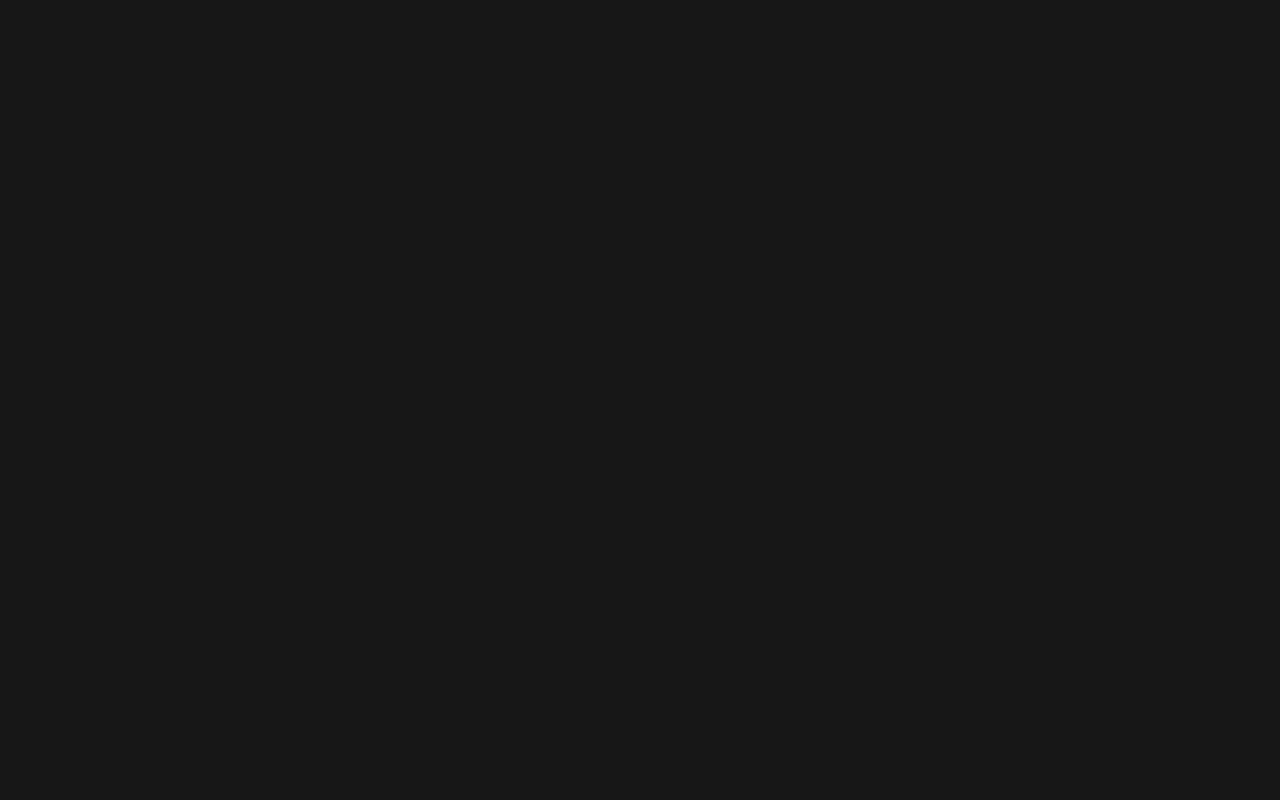
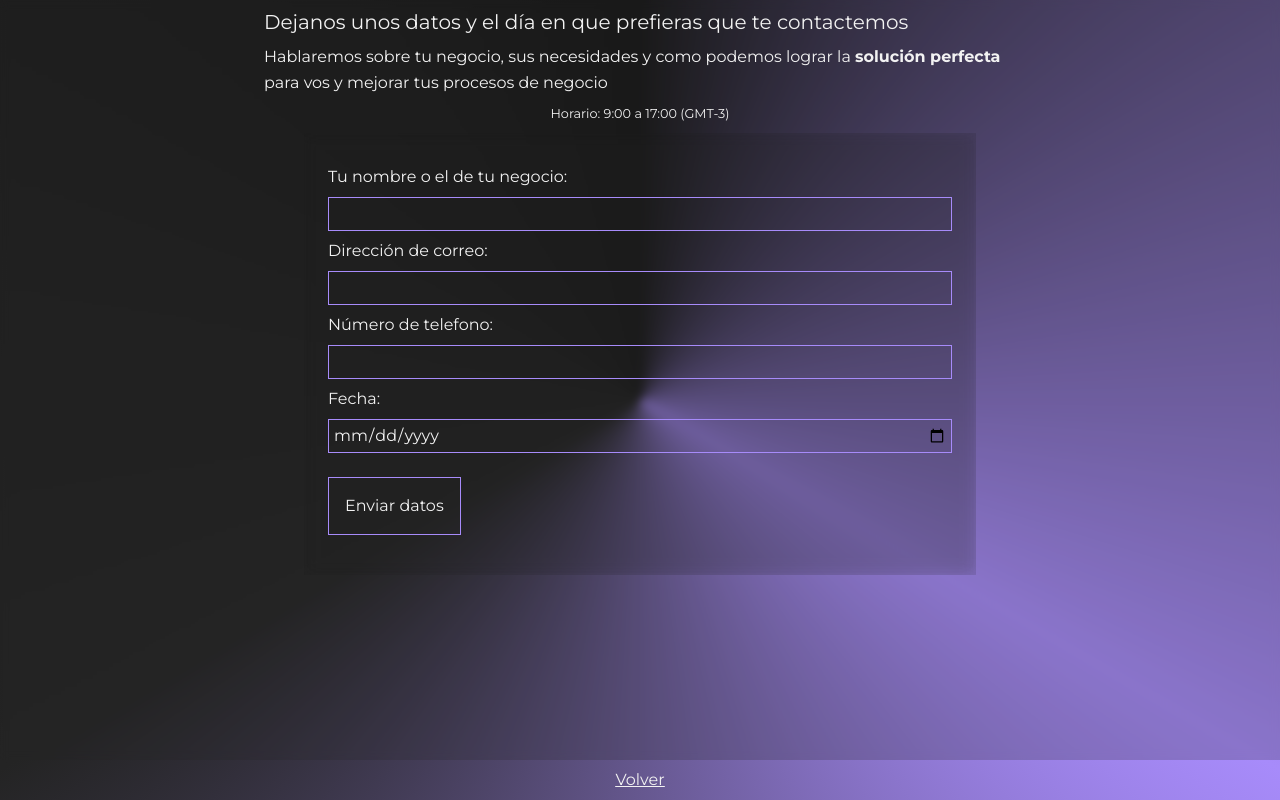
Before and after one commit to est3banst/custom, a React (Vite) app: page /free-consultation in a window 1280 px wide. Before the commit this address had no page. Built offline with nearby package versions, Linux system fonts and the light colour scheme; a web font is replaced by a local one.

Commit message:
all inkkkss

```diff
--- a/index.html
+++ b/index.html
@@ -5,11 +5,12 @@
     <link rel="icon" type="image/png" href="/kustom-logobg.png" />
     <meta name="viewport" content="width=device-width, initial-scale=1.0" />
 
-    <title>Kustom</title>
+    <title>Desarrollo Web, Tiendas Virtuales y Soluciones Personalizadas - Kustom</title>
     <meta name="description" content="Buscas una página web que te ayude a promocionar y vender tus servicios y/o productos? Tenemos la solución adecuada para vos. Desarrollo de páginas web profesionales y modernas que destacan tu marca, tiendas virtuales que aumentan tus ventas y sistemas de gestión que aumentan tu eficiencia operativa">
     <meta name="robots" content="index, follow, max-snippet:-1, max-image-preview:large, max-video-preview:-1">
     <meta name="keywords" content="Páginas web, Desarrollo de tienda en línea, ecommerce, Marca digital, presencia en línea, rediseño de páginas web, páginas web modernas y optimizadas" data-rh="true">
-    <meta property="og:title" content="Kustom - Soluciones Web">
+    <meta property="og:title" content="Desarrollo Web, Tiendas Virtuales y Soluciones Personalizadas - Kustom">
+    <meta name="author" content="kustomdev.com">
     <meta property="og:description" content="Buscas una página web que te ayude a promocionar y vender servicios y/o productos. Tenemos la solución adecuada para vos. Desarrollo de páginas web profesionales y modernas que destacan tu marca, tiendas virtuales que aumentan tus ventas y sistemas de gestión que aumentan tu eficiencia operativa">
     <script src="https://www.google.com/recaptcha/api.js" async defer></script>
   </head>
--- /dev/null
+++ b/src/components/Consultation.jsx
@@ -0,0 +1,48 @@
+import React from 'react'
+import { Link } from 'react-router-dom'
+
+const Consultation = () => {
+  return (
+    <div className='container-conic flex'>
+        <div className='flex flex-col'>
+        <section className='flex flex-col relative bg-[rgba(36,36,36,0.22)] m-auto backdrop-blur-xs w-screen h-full items-center'>
+           <article className='p-2 leading-relaxed flex max-w-3xl flex-col gap-2'>
+           <h2 className='text-xl'>Dejanos unos datos y el día en que prefieras que te contactemos</h2>
+
+            <p>Hablaremos sobre tu negocio, sus necesidades y como podemos lograr la <b>solución perfecta</b> para vos y mejorar tus procesos de negocio</p>
+            <small className='flex justify-center w-full'>Horario: 9:00 a 17:00 (GMT-3)</small>
+            </article>
+            <form className='bg-[#17171712] backdrop-blur-sm w-full max-w-2xl p-6' action="">
+                <div className='flex flex-col gap-2 my-2'>
+                <label htmlFor="">Tu nombre o el de tu negocio:</label>
+                <input className='border-[#a78bfa] border p-1' type="text" placeholder='' required id='' name=''/>
+                </div>
+                <div className='flex flex-col gap-2 my-2'>
+                <label htmlFor="">Dirección de correo:</label>
+                <input className='border-[#a78bfa] border p-1' type="text" placeholder='' required id='' name=''/>
+                </div>
+                <div className='flex flex-col gap-2 my-2'>
+                <label htmlFor="">Número de telefono:</label>
+                <input className='border-[#a78bfa] border p-1' type="text" placeholder='' required id='' name=''/>
+                </div>
+                <div className='flex flex-col gap-2 my-2'>
+                <label htmlFor="">Fecha:</label>
+                <input className='border-[#a78bfa] border p-1' type="date" placeholder='' required id='' name=''/>
+                </div>
+                <button className='w-max cursor-pointer hover:opacity-70 my-4 border border-[#a78bfa] mx-auto p-4'>Enviar datos</button>
+            </form>
+        </section>
+        <section className='relative w-full text-center p-2 underline'>
+            <Link to={'/'}>
+            Volver
+            </Link>
+        </section>
+        </div>
+
+
+
+    </div>
+  )
+}
+
+export default Consultation
--- a/src/components/Hero.jsx
+++ b/src/components/Hero.jsx
@@ -24,9 +24,16 @@ const Hero = () => {
         </Link>
        </span>
        <div ref={freeBtn} className={`outbutton -translate-y-12 opacity-0 transition-all my-2 duration-[1200ms] ease-in-out ${isBtnInView ? 'translate-y-0 opacity-100' : ''}`}>
+        <Link target="_blank" to="/free-consultation">
         <button className="corner-button text-base font-bold bg-[#00000004] backdrop-blur-[2px]">
             <span>Solicitar auditoría gratis</span>
         </button>
+        </Link>
+        <span className={`absolute bottom-0 translate-y-5 font-black right-0 text-[#a78bfa] ${isBtnInView ? 'arrow-animation' : ''}`}>
+        <svg xmlns="http://www.w3.org/2000/svg" width={30} height={30} viewBox="0 0 100 100">
+	<path fill="currentColor" d="M14.291 2.346a5 5 0 0 0-2.477 4.944l7.556 81.087c.483 3.937 5.139 5.772 8.177 3.222l14.215-11.93l7.15 12.385c4.112 7.121 12.37 7.87 19.49 3.758c7.123-4.112 10.603-11.637 6.491-18.758l-7.125-12.341l17.164-6.245c3.727-1.357 4.466-6.305 1.298-8.692L19.784 2.688a5 5 0 0 0-5.493-.342m8.878 15.408l49.685 34.467l-19.713 7.173l.092.143l13 22.517c1.428 2.473-.356 3.67-2.83 5.098s-4.402 2.375-5.83-.098l-13-22.517l-.103-.198l-16.294 13.677z" color="currentColor"></path>
+</svg>
+        </span>
     </div>
 
        </div>
--- a/src/components/Plans.jsx
+++ b/src/components/Plans.jsx
@@ -47,7 +47,7 @@ const Plans = () => {
 
     </div>
     <div className='mx-auto py-4 px-2 w-max'>
-   <h2>Métricas de <b>rendimiento</b></h2>
+   <h2 className='text-xl'>Métricas de <b>rendimiento</b></h2>
   <div className='flex flex-col md:flex-row gap-4 m-4'>
   <div className='max-w-56 p-3'>
     <span className='font-black text-2xl'>1.6S</span>
@@ -97,7 +97,7 @@ const Plans = () => {
        </section>
     </div>
           <div className='mx-auto py-4 px-2 w-max'>
-   <h2>Métricas de <b>rendimiento</b></h2>
+   <h2 className='text-xl'>Métricas de <b>rendimiento</b></h2>
   <div className='flex flex-col md:flex-row gap-4 m-4'>
   <div className='max-w-56 p-3'>
     <span className='font-black text-2xl'>1S</span>
--- a/src/components/Portfolio.jsx
+++ b/src/components/Portfolio.jsx
@@ -1,8 +1,17 @@
 import React from 'react'
+import { Link } from 'react-router-dom'
 
 const Portfolio = () => {
   return (
-    <div>Portfolio</div>
+    <div className='flex container-conic'>
+      <section className='text-xl w-full flex h-1/2 my-auto flex-col p-6 font-bold bg-[#24242439] backdrop-blur-xs justify-center items-center'>
+      Estamos trabajando para que encuentres todo lo que buscas
+      <Link className='my-4 border hover:opacity-60 border-slate-50 p-4' to={'/'} >
+      Volver
+      </Link>
+      </section>
+
+    </div>
   )
 }
 
--- /dev/null
+++ b/src/components/supp/Support.jsx
@@ -0,0 +1,9 @@
+import React from 'react'
+
+const Support = () => {
+  return (
+    <div>Support</div>
+  )
+}
+
+export default Support
--- a/src/index.css
+++ b/src/index.css
@@ -303,6 +303,60 @@ button:hover span::after {
   color: #fff
 }
 
+.container-conic {
+  width: 100vw;
+  height: 100vh;
+  background-color: #242424;
+  position: relative;
+  overflow: hidden;
+}
+
+.container-conic::before {
+  content: "";
+  position: absolute;
+  inset: 0;
+  background-image: conic-gradient(from 0deg, #171717, #a78bfa, #242424, #171717);
+  transform: scale(1.5);
+  opacity: 0;
+  animation: conicReveal 1s ease-in-out 500ms forwards;
+}
+
+@keyframes conicReveal {
+  0% {
+    opacity: 0;
+    clip-path: circle(0% at center);
+  }
+  100% {
+    opacity: 1;
+    clip-path: circle(100% at center);
+  }
+}
+
+
+@keyframes arrowPulse {
+  0% {
+      opacity: 0;
+      transform: translateX(100%);
+  }
+  70% {
+      opacity: 1;
+      transform: translateX(0) scale(1);
+  }
+  85% {
+      transform: scale(0.8);
+  }
+  95% {
+    transform: scale(1);
+  }
+  100% {
+      opacity: 0;
+  }
+}
+
+.arrow-animation {
+  animation: arrowPulse 3s ease-in-out infinite;
+}
+
 .load-bord ,.load-custom-bord{
   width: 0;
   height: 1.5px;
--- a/src/main.jsx
+++ b/src/main.jsx
@@ -11,6 +11,9 @@ import ServicesLayout from './components/ServicesLayout';
 import LayoutStores from './components/ecomm/LayoutStores';
 import LayoutMs from './components/admin/LayoutMs';
 import ContactPage from './components/pages/ContactPage';
+import Portfolio from './components/Portfolio';
+import Consultation from './components/Consultation';
+import Support from './components/supp/Support';
 
 createRoot(document.getElementById('root')).render(
   <StrictMode>
@@ -22,8 +25,11 @@ createRoot(document.getElementById('root')).render(
         <Route path="/faq" element={<Faq />} />
         <Route path="/services" element={<ServicesLayout/>} />
         <Route path='/plans' element={<PlansLayout/>} />
+        <Route path='/portfolio' element={<Portfolio/>} />
         <Route path='/contact' element={<ContactPage/>} />
+        <Route path='/free-consultation' element={<Consultation/>} />
         <Route path="/services/spa-service" element={<Layout />}/>
+        <Route path='/services/support-service' element={<Support />} />
         <Route path="/services/ecommerce" element={<LayoutStores />} />
         <Route path="/services/crm" element={<LayoutMs/>} />
       </Routes>
```
Also changed, not shown: 1 other file (tests, documents, lock files or other folders).
